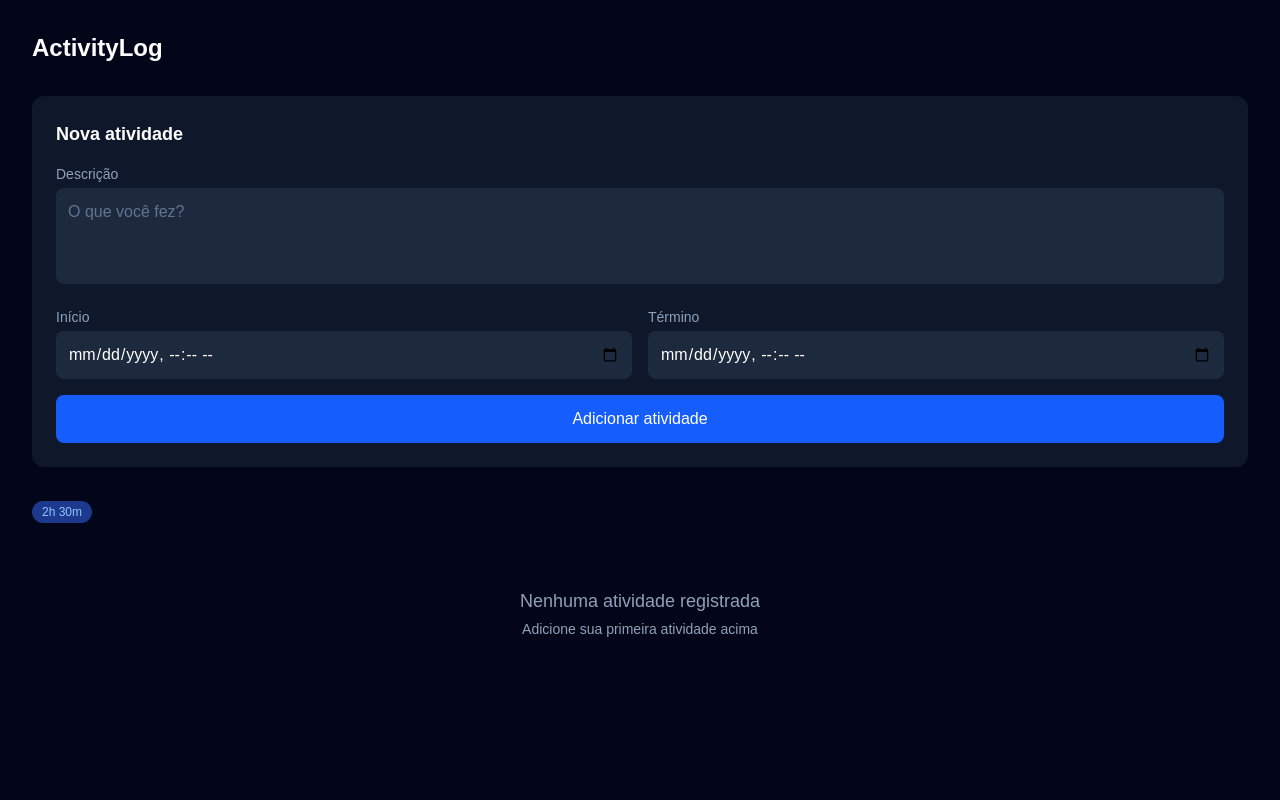
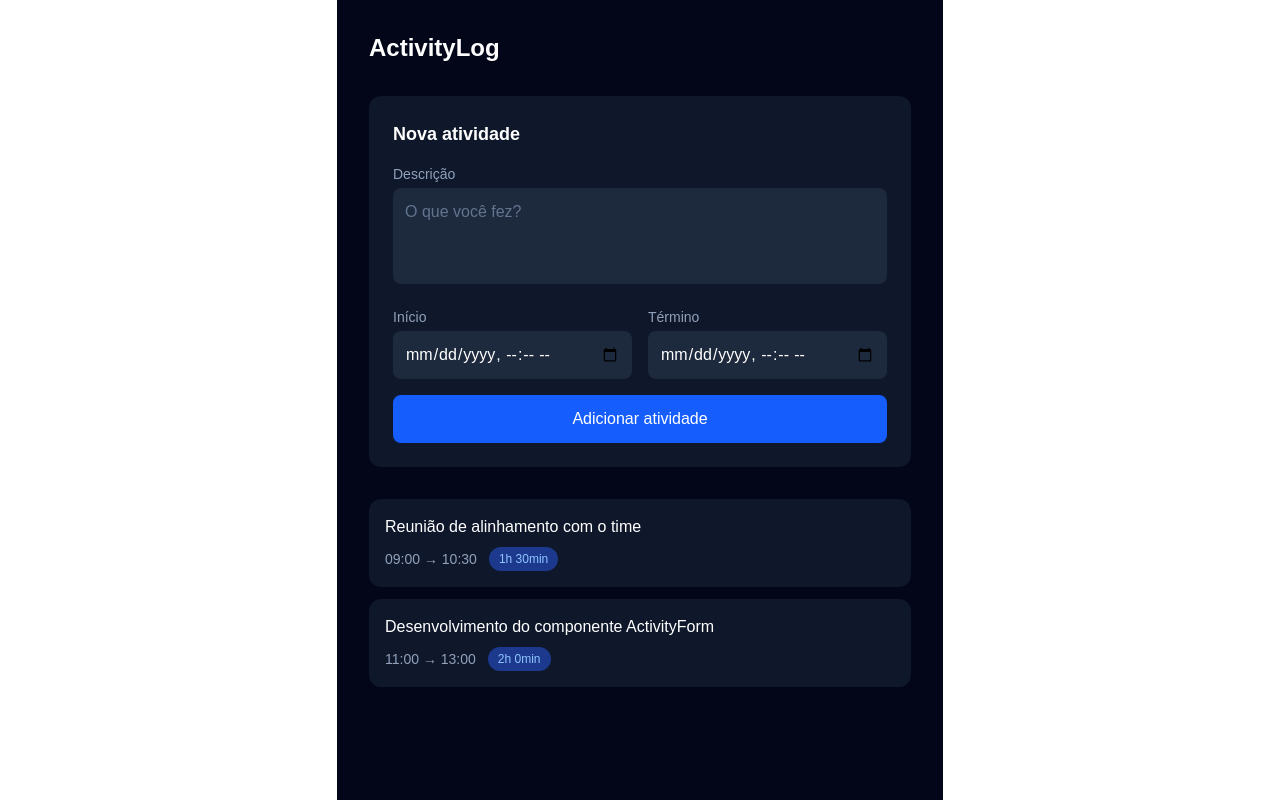
Before and after one commit to sdrashen/activity-log2, a Next.js app: page / in a window 1280 px wide. Built offline with nearby package versions, Linux system fonts and the light colour scheme.

Commit message:
feat: add ActivityList component and connect all components with static data

```diff
--- a/app/page.tsx
+++ b/app/page.tsx
@@ -1,13 +1,34 @@
+import ActivityForm from "@/components/ActivityForm";
 import EmptyState from "@/components/EmptyState";
-import ActiviyForm from "@/components/ActivityForm";
-import DurationBadge from "@/components/DurationBadge";
+import ActivityList from "@/components/ActivityList";
+
+const activities = [
+  {
+    id: "1",
+    description: "Reunião de alinhamento com o time",
+    startTime: "09:00",
+    endTime: "10:30",
+    duration: "1h 30min",
+  },
+  {
+    id: "2",
+    description: "Desenvolvimento do componente ActivityForm",
+    startTime: "11:00",
+    endTime: "13:00",
+    duration: "2h 0min",
+  },
+];
+
 export default function Home() {
   return (
-    <main className="min-h-screen bg-slate-950 text-white p-8">
+    <main className="min-h-screen bg-slate-950 text-white p-8 max-w-2xl mx-auto">
       <h1 className="text-2xl font-bold mb-8">ActivityLog</h1>
-      <ActiviyForm />
-      <DurationBadge duration="2h 30m" />
-      <EmptyState />
+      <ActivityForm />
+      {activities.length > 0 ? (
+        <ActivityList activities={activities} />
+      ) : (
+        <EmptyState />
+      )}
     </main>
   );
 }
--- /dev/null
+++ b/components/ActivityList.tsx
@@ -0,0 +1,32 @@
+import DurationBadge from "@/components/DurationBadge";
+
+type Activity = {
+  id: string;
+  description: string;
+  startTime: string;
+  endTime: string;
+  duration: string;
+};
+
+type ActivityListProps = {
+  activities: Activity[];
+};
+
+export default function ActivityList({ activities }: ActivityListProps) {
+  return (
+    <div className="flex flex-col gap-3">
+      {activities.map((activity) => (
+        <div
+          key={activity.id}
+          className="bg-slate-900 rounded-xl p-4 flex flex-col gap-2"
+        >
+          <p className="text-white font-medium">{activity.description}</p>
+          <div className="flex items-center gap-3 text-slate-400 text-sm">
+            <span>{activity.startTime} → {activity.endTime}</span>
+            <DurationBadge duration={activity.duration} />
+          </div>
+        </div>
+      ))}
+    </div>
+  );
+}
```
